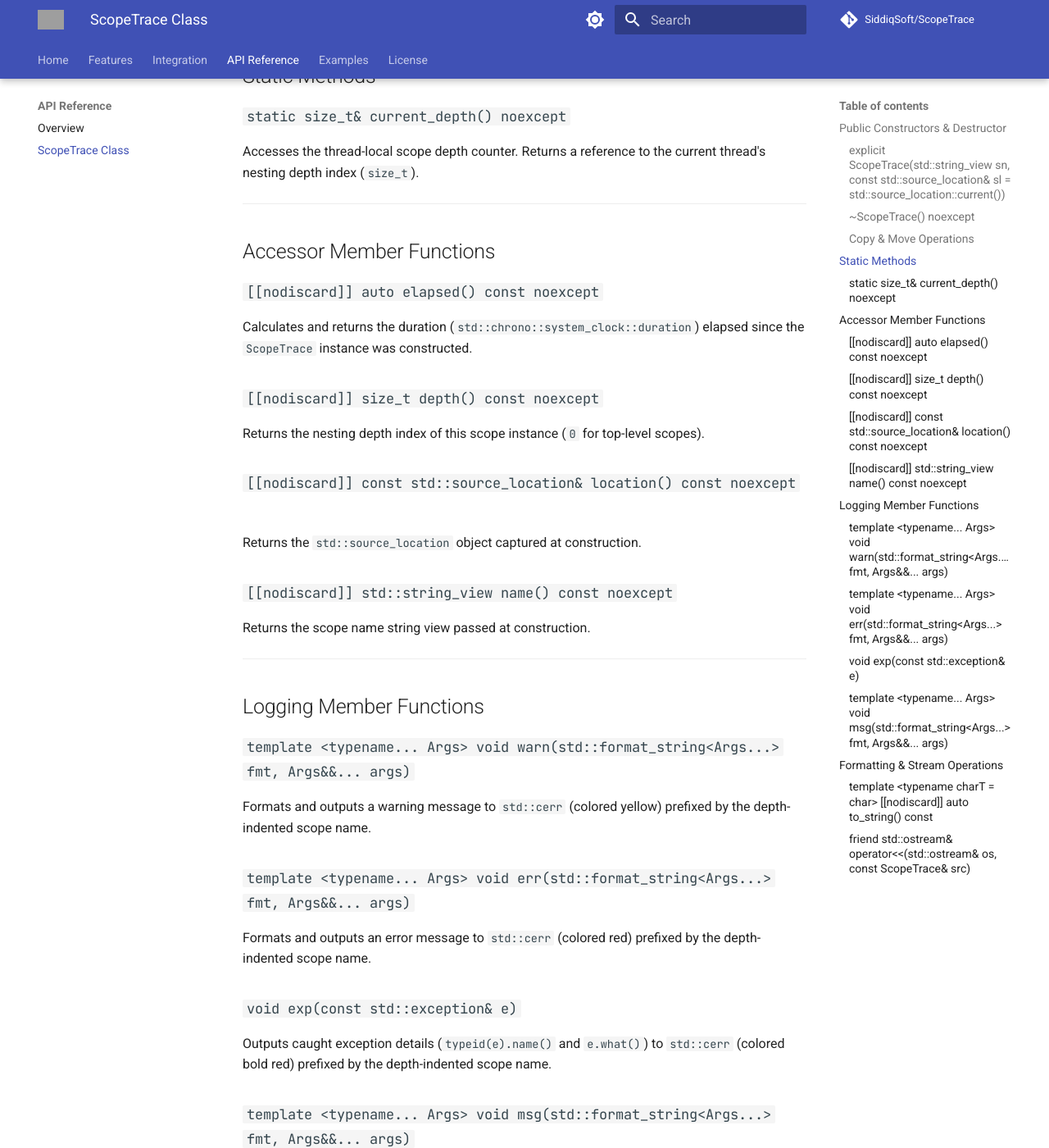
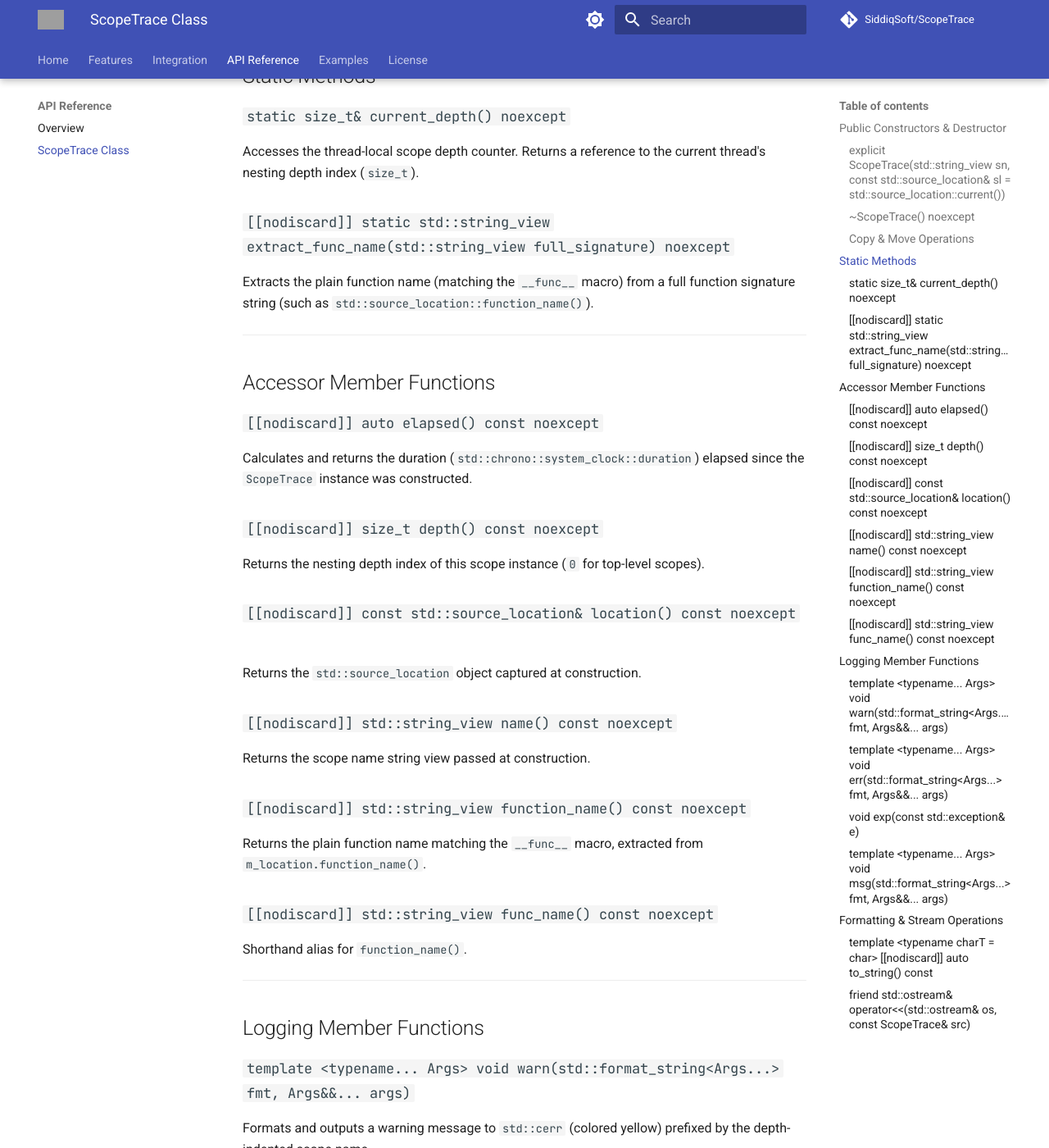
Before and after one commit to SiddiqSoft/ScopeTrace, an MkDocs documentation site: the page built from docs/api/ScopeTrace.md, in a window 1280 px wide and 1400 px high, scrolled down 1023 px. Shown: the whole window at 82% size. Built offline with MkDocs 1.6.1 and Material for MkDocs 9.7.7, drawn with Linux system fonts in a browser that asks for light colours; comment, search, counter and statistics services are not loaded; grey boxes are pictures that could not be loaded.

Commit message:
feat: Added feature to extract function names and made the API simpler

```diff
--- a/docs/api/ScopeTrace.md
+++ b/docs/api/ScopeTrace.md
@@ -33,6 +33,9 @@
 ### `static size_t& current_depth() noexcept`
 Accesses the thread-local scope depth counter. Returns a reference to the current thread's nesting depth index (`size_t`).
 
+### `[[nodiscard]] static std::string_view extract_func_name(std::string_view full_signature) noexcept`
+Extracts the plain function name (matching the `__func__` macro) from a full function signature string (such as `std::source_location::function_name()`).
+
 ---
 
 ## Accessor Member Functions
@@ -48,6 +51,12 @@
 
 ### `[[nodiscard]] std::string_view name() const noexcept`
 Returns the scope name string view passed at construction.
+
+### `[[nodiscard]] std::string_view function_name() const noexcept`
+Returns the plain function name matching the `__func__` macro, extracted from `m_location.function_name()`.
+
+### `[[nodiscard]] std::string_view func_name() const noexcept`
+Shorthand alias for `function_name()`.
 
 ---
 
```
Also changed, not shown: README.md (+71 -5 lines), 2 other files.
